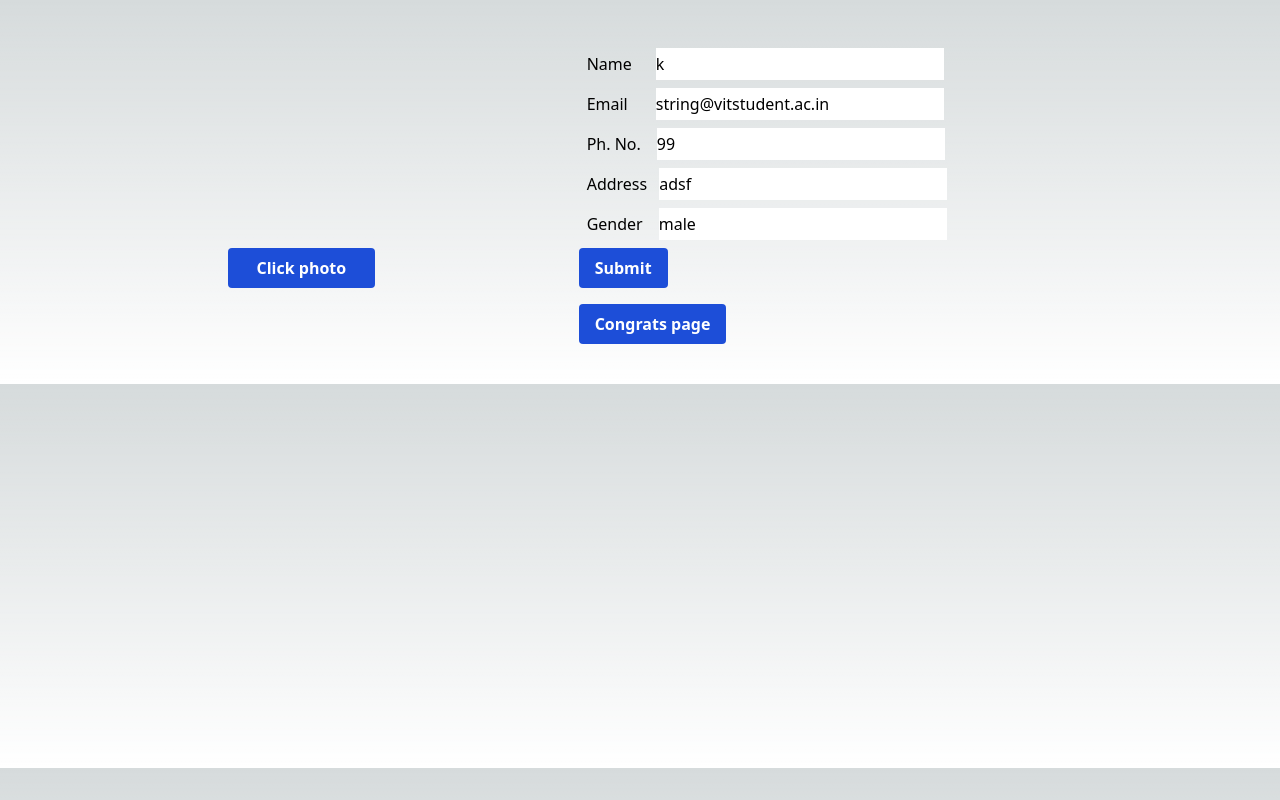
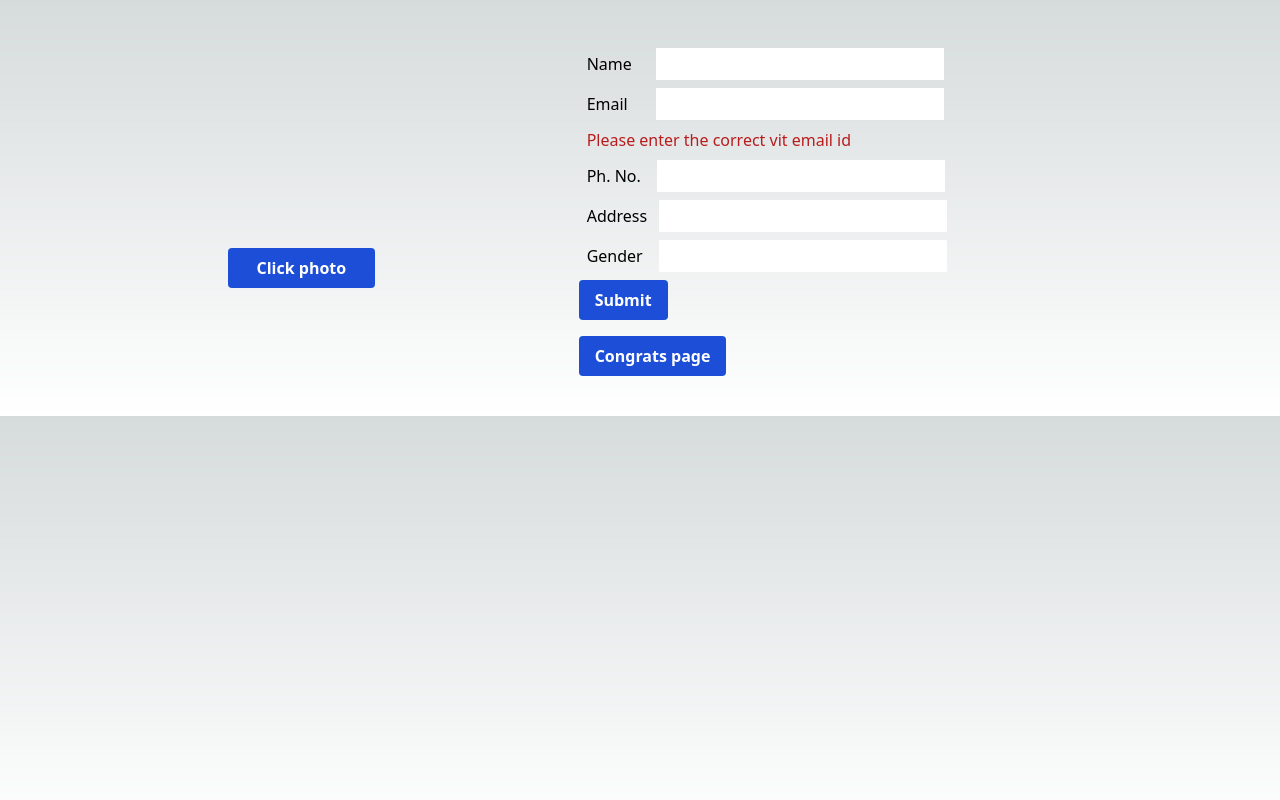
Before and after one commit to AweSamarth/vitrendz-task-2, a Next.js app: page / in a window 1280 px wide. Built offline with nearby package versions, Linux system fonts and the light colour scheme; no server answers.

Commit message:
mvp working borders removed placeholder text removed

```diff
--- a/pages/index.js
+++ b/pages/index.js
@@ -37,11 +37,11 @@ export default function Home() {
     setImg(null)
     setArray(JSON.parse(localStorage.getItem("theArray")))
   },[])
-  const [name, setName] = useState("k")
-  const [email, setEmail] = useState("string@vitstudent.ac.in")
-  const [phno, setPhno] = useState("99")
-  const [address, setAddress] = useState("adsf")
-  const [gender, setGender] = useState("male")
+  const [name, setName] = useState("")
+  const [email, setEmail] = useState("")
+  const [phno, setPhno] = useState("")
+  const [address, setAddress] = useState("")
+  const [gender, setGender] = useState("")
   const [img, setImg] = useState(null);
   const isEmailValid = ()=>{
 
```
